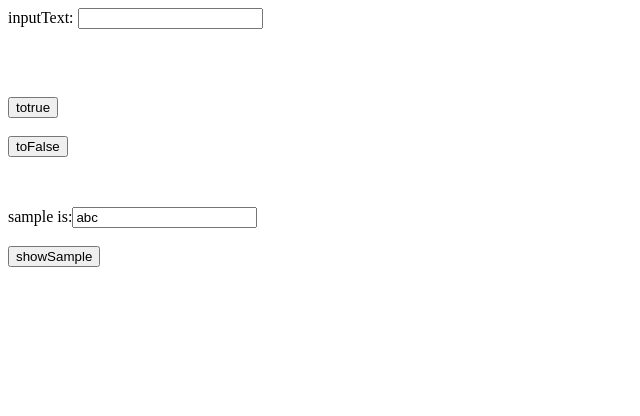
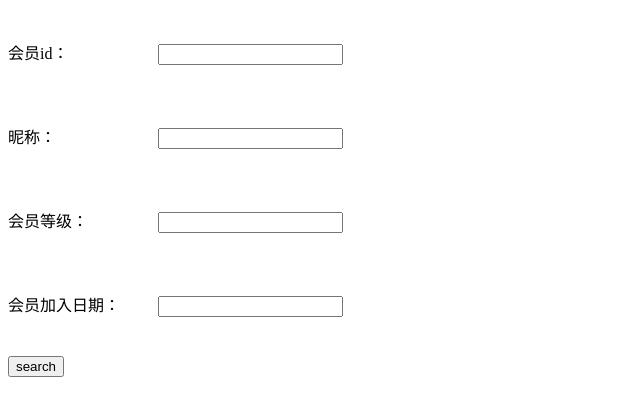
Before and after one commit to web-dev-organization/angular-project, a plain HTML site: page sample.html in a window 1280 px wide. Shown: the whole page, without its empty margins (0-640 px from the left). Drawn offline with nearby package versions, Linux system fonts and the light colour scheme.

Commit message:
jsz commit

```diff
--- a/js/sample.js
+++ b/js/sample.js
@@ -2,22 +2,14 @@ var myapp = angular.module("myapp",[]);
 
 myapp.controller("samplecontroller",function($scope){
 
-    $scope.sample = "abc"
 
-    $scope.showSample = function(){
-        alert($scope.sample);
+    $scope.search = function(){
+       search();
+    }
+
+    var search = function(){
+        alert("bbbb")
     }
 
 
-
-
-
-    $scope.setTrue = function(){
-        $scope.ngif = true;
-    }
-
-    $scope.setFalse = function(){
-        $scope.ngif = false;
-    }
-
 });
--- a/sample.html
+++ b/sample.html
@@ -7,35 +7,44 @@
     <style>
         html{
             height: 100%;
-            width: 100%;;
+            width: 100%;
         }
 
         .block{
             margin-top: 50px;
         }
 
+        .input-form div{
+            margin-top: 20px;
+            margin-bottom: 20px;
+        }
+
+        .word-position{
+            display: inline-block;
+            width: 150px;
+        }
     </style>
 </head>
 <body ng-app="myapp" ng-controller="samplecontroller">
 
-    inputText: <input type="text" ng-model="inputText"> <br/><br/>
-    {{inputText}}
-    <div ng-bind="inputText"></div>
+<div class="input-form">
+    <div>
+        <div class="word-position">会员id：</div><input type="text" ng-model="memberId"/>
+    </div>
+    <div>
+        <div class="word-position">昵称：</div><input type="text" ng-model="memberName"/>
+    </div>
+    <div>
+        <div class="word-position">会员等级：</div><input type="text" ng-model="memberLevel"/>
+    </div>
+    <div>
+        <div class="word-position">会员加入日期：</div><input type="text" ng-model="memberCreatedDate"/>
+    </div>
+</div>
 
-
-    <div class="block"></div>
-
-
-    <input type="button" value="totrue" ng-click="setTrue()"/> <br/><br/>
-    <input type="button" value="toFalse" ng-click="setFalse()"/>
-    <div ng-if="ngif">show ng-if</div>
-
-
-
-    <div class="block"></div>
-
-    sample is:<input type="text" ng-model="sample"/><br/><br/>
-    <input type="button" value="showSample" ng-click="showSample()"/>
+<div>
+     <input type="button" value="search" ng-click="search()"/>
+</div>
 
 </body>
 </html>
```
